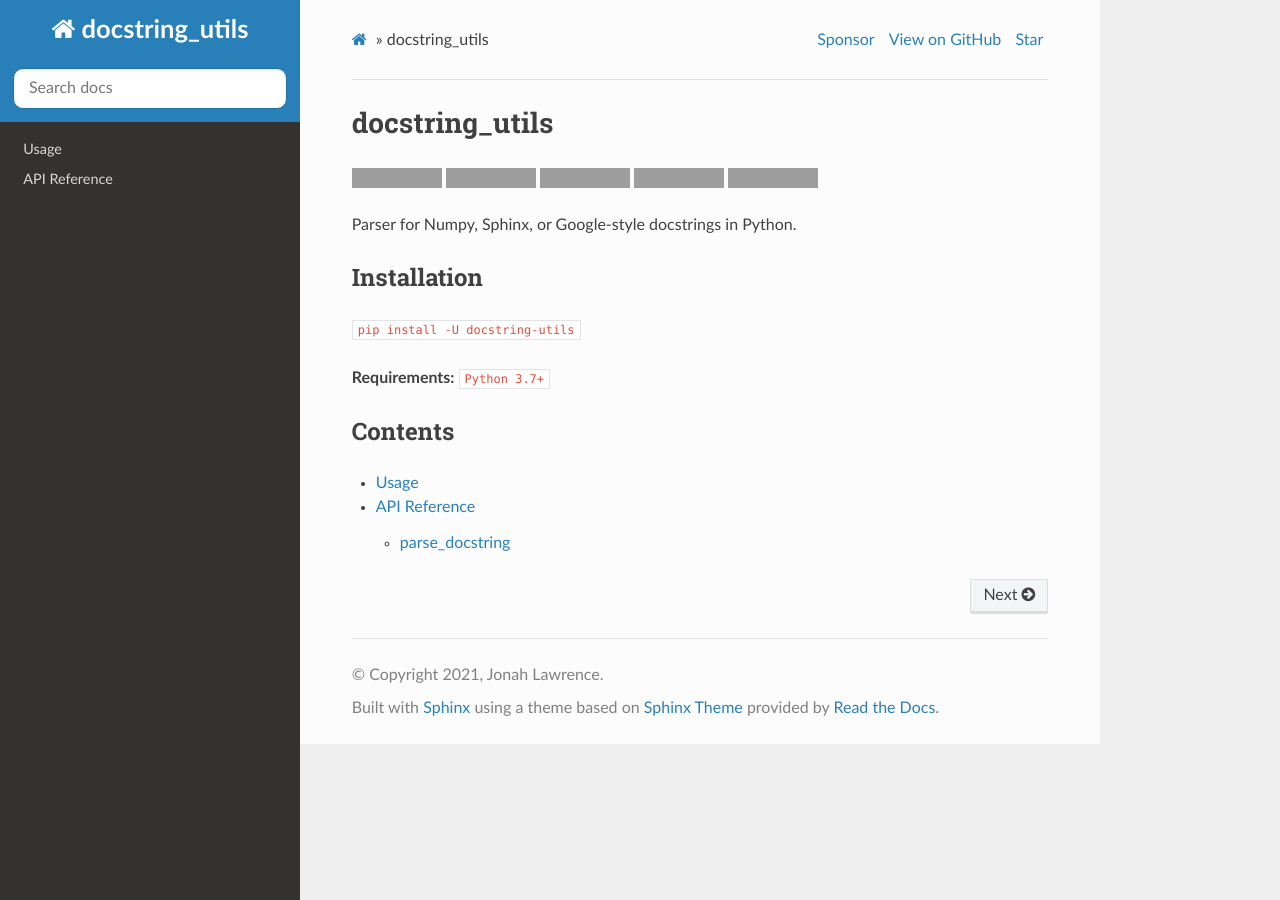
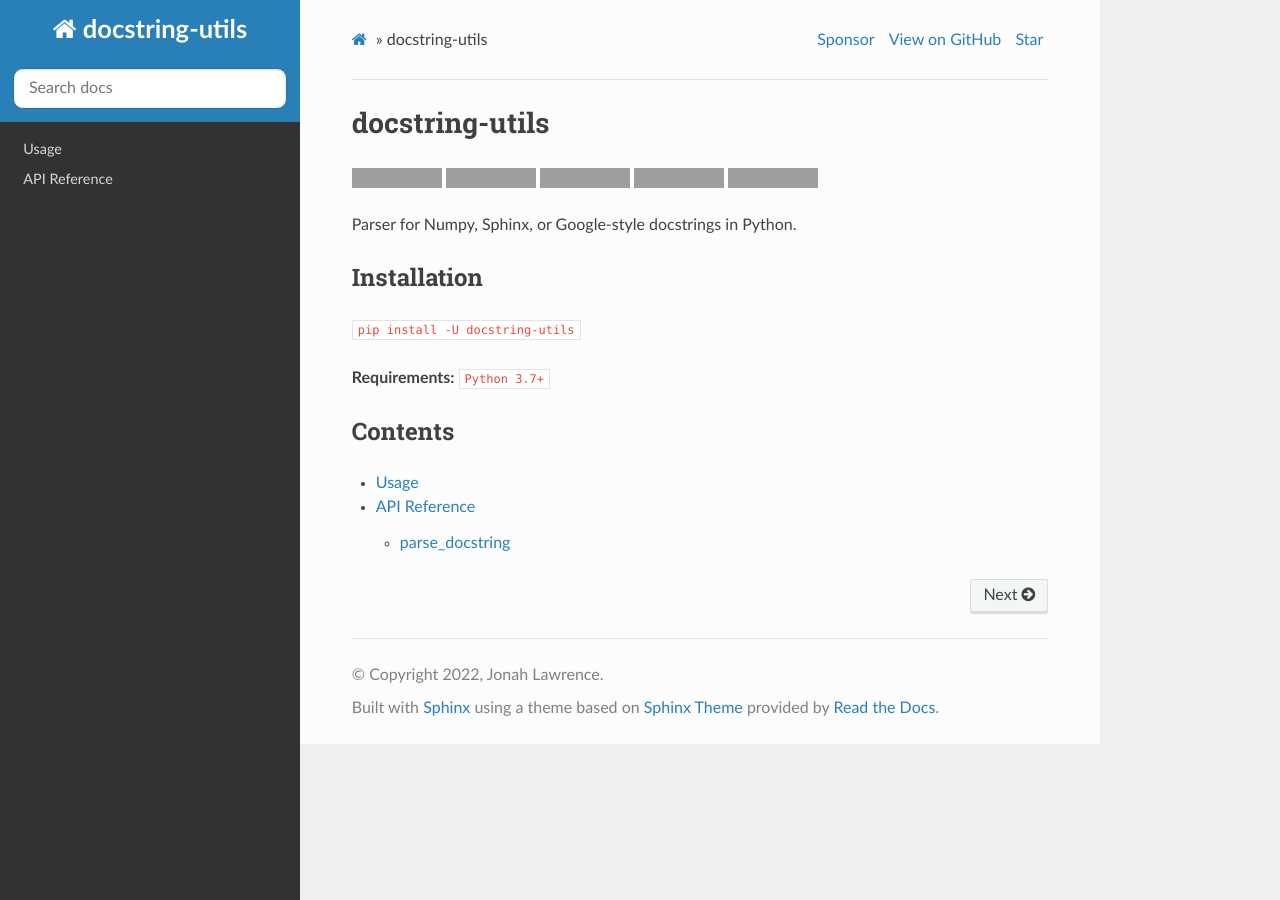
Before and after one commit to DenverCoder1/docstring-utils, a Sphinx documentation site: the page built from docs/source/index.rst, in a window 1280 px wide. Built offline with Sphinx 7.4.7 and the Read the Docs theme 2.0.0, drawn with Linux system fonts in a browser that asks for light colours; comment, search, counter and statistics services are not loaded; a style sheet for code colours, icons or effects is not loaded; grey boxes are pictures that could not be loaded.

```diff
--- a/docs/source/_templates/breadcrumbs.html
+++ b/docs/source/_templates/breadcrumbs.html
@@ -42,13 +42,13 @@ GitHub/GitLab/etc. -#}
           data-color-scheme="no-preference: light; light: light; dark: dark;" data-icon="octicon-heart"
           data-size="large" aria-label="Sponsor @denvercoder1 on GitHub">Sponsor</a>
         <!-- View on GitHub -->
-        <a class="github-button" href="https://github.com/denvercoder1/docstring_utils"
+        <a class="github-button" href="https://github.com/denvercoder1/docstring-utils"
           data-color-scheme="no-preference: light; light: light; dark: dark;" data-size="large"
-          aria-label="View denvercoder1/docstring_utils on GitHub">View on GitHub</a>
+          aria-label="View denvercoder1/docstring-utils on GitHub">View on GitHub</a>
         <!-- GitHub Star -->
-        <a class="github-button" href="https://github.com/denvercoder1/docstring_utils"
+        <a class="github-button" href="https://github.com/denvercoder1/docstring-utils"
           data-color-scheme="no-preference: light; light: light; dark: dark;" data-icon="octicon-star" data-size="large"
-          data-show-count="true" aria-label="Star denvercoder1/docstring_utils on GitHub">Star</a>
+          data-show-count="true" aria-label="Star denvercoder1/docstring-utils on GitHub">Star</a>
       </div>
     </li>
     {%- endblock %}
--- a/docs/source/conf.py
+++ b/docs/source/conf.py
@@ -19,8 +19,8 @@ sys.path.append(os.path.abspath("extensions"))
 
 # -- Project information -----------------------------------------------------
 
-project = "docstring_utils"
-copyright = "2021, Jonah Lawrence"
+project = "docstring-utils"
+copyright = "2022, Jonah Lawrence"
 author = "Jonah Lawrence"
 
 
--- a/docs/source/index.rst
+++ b/docs/source/index.rst
@@ -1,6 +1,6 @@
 :og:description: Parser for Numpy, Sphinx, or Google-style docstrings in Python. Install with \`pip install docstring-utils\`.
 
-docstring_utils
+docstring-utils
 ===============
 
 |build| |version| |downloads| |license| |Discord|
@@ -23,13 +23,13 @@ Contents
    api
 
 
-.. |build| image:: https://img.shields.io/github/workflow/status/DenverCoder1/docstring_utils/Python%20application/main
-   :target: https://github.com/DenverCoder1/docstring_utils/actions/workflows/python-app.yml
-.. |version| image:: https://img.shields.io/pypi/v/docstring_utils
-   :target: https://pypi.org/project/docstring_utils/
-.. |downloads| image:: https://static.pepy.tech/personalized-badge/docstring_utils?period=total&units=none&left_color=grey&right_color=orange&left_text=downloads
-   :target: https://pepy.tech/project/docstring_utils
-.. |license| image:: https://img.shields.io/pypi/l/docstring_utils
-   :target: https://github.com/DenverCoder1/docstring_utils/blob/main/LICENSE
+.. |build| image:: https://img.shields.io/github/workflow/status/DenverCoder1/docstring-utils/Python%20application/main
+   :target: https://github.com/DenverCoder1/docstring-utils/actions/workflows/python-app.yml
+.. |version| image:: https://img.shields.io/pypi/v/docstring-utils
+   :target: https://pypi.org/project/docstring-utils/
+.. |downloads| image:: https://static.pepy.tech/personalized-badge/docstring-utils?period=total&units=none&left_color=grey&right_color=orange&left_text=downloads
+   :target: https://pepy.tech/project/docstring-utils
+.. |license| image:: https://img.shields.io/pypi/l/docstring-utils
+   :target: https://github.com/DenverCoder1/docstring-utils/blob/main/LICENSE
 .. |Discord| image:: https://img.shields.io/discord/819650821314052106?color=5865F2&logo=discord&logoColor=white
    :target: https://discord.gg/fPrdqh3Zfu
--- a/docstring_utils/__init__.py
+++ b/docstring_utils/__init__.py
@@ -1,5 +1,5 @@
 """
-docstring_utils: Parser for Numpy, Sphinx, and Google-style docstrings
+docstring-utils: Parser for Numpy, Sphinx, and Google-style docstrings
 """
 
 from .parser import parse_docstring
--- a/pyproject.toml
+++ b/pyproject.toml
@@ -6,6 +6,6 @@ requires = [
 build-backend = "setuptools.build_meta"
 
 [project]
-name = "docstring_utils"
+name = "docstring-utils"
 authors = [{name = "Jonah Lawrence", email = "jonah@freshidea.com"}]
 dynamic = ["version", "description"]
--- a/setup.py
+++ b/setup.py
@@ -78,16 +78,16 @@ extras_require = {
 }
 
 setup(
-    name="docstring_utils",
+    name="docstring-utils",
     version=version(),
     author="Jonah Lawrence",
     author_email="jonah@freshidea.com",
     description="Parser for Numpy, Sphinx, and Google-style docstrings",
     long_description=long_description(),
     long_description_content_type="text/markdown",
-    url="https://github.com/DenverCoder1/docstring_utils",
+    url="https://github.com/DenverCoder1/docstring-utils",
     project_urls={
-        "Bug Tracker": "https://github.com/DenverCoder1/docstring_utils/issues",
+        "Bug Tracker": "https://github.com/DenverCoder1/docstring-utils/issues",
     },
     packages=["docstring_utils"],
     classifiers=[
```
